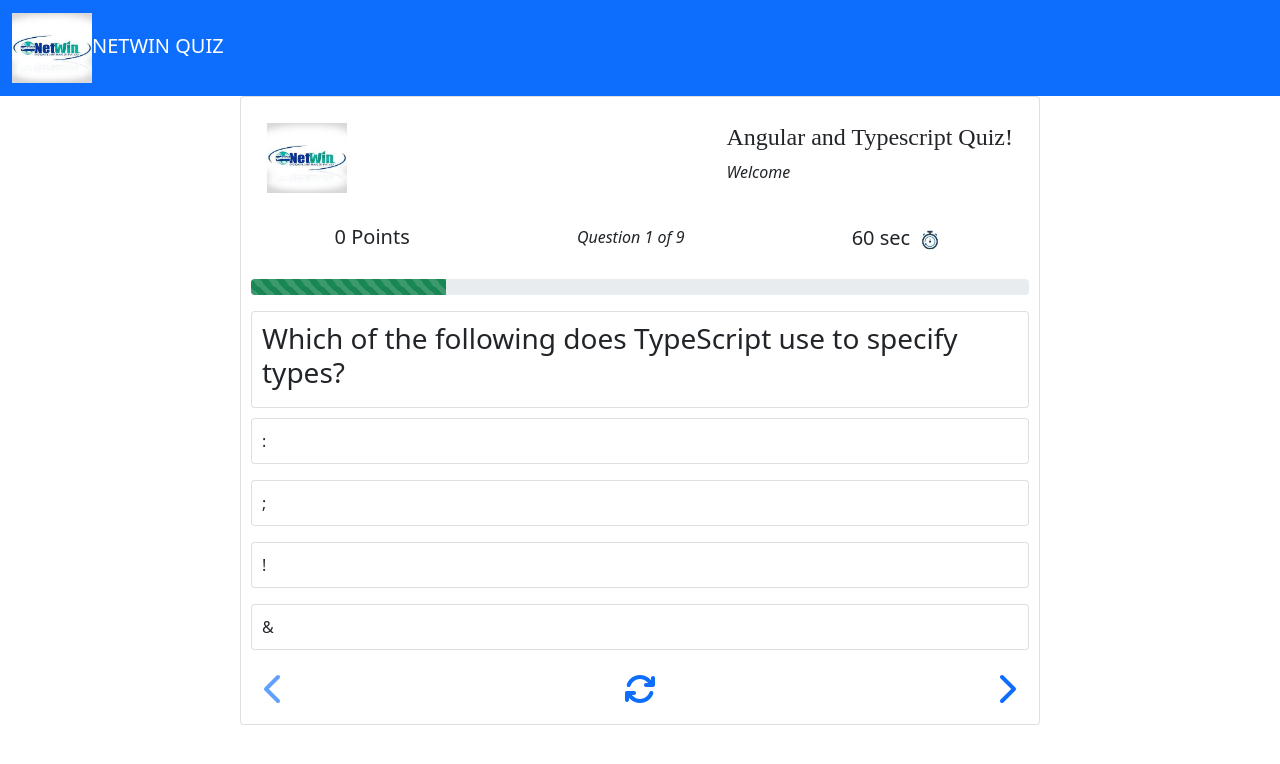
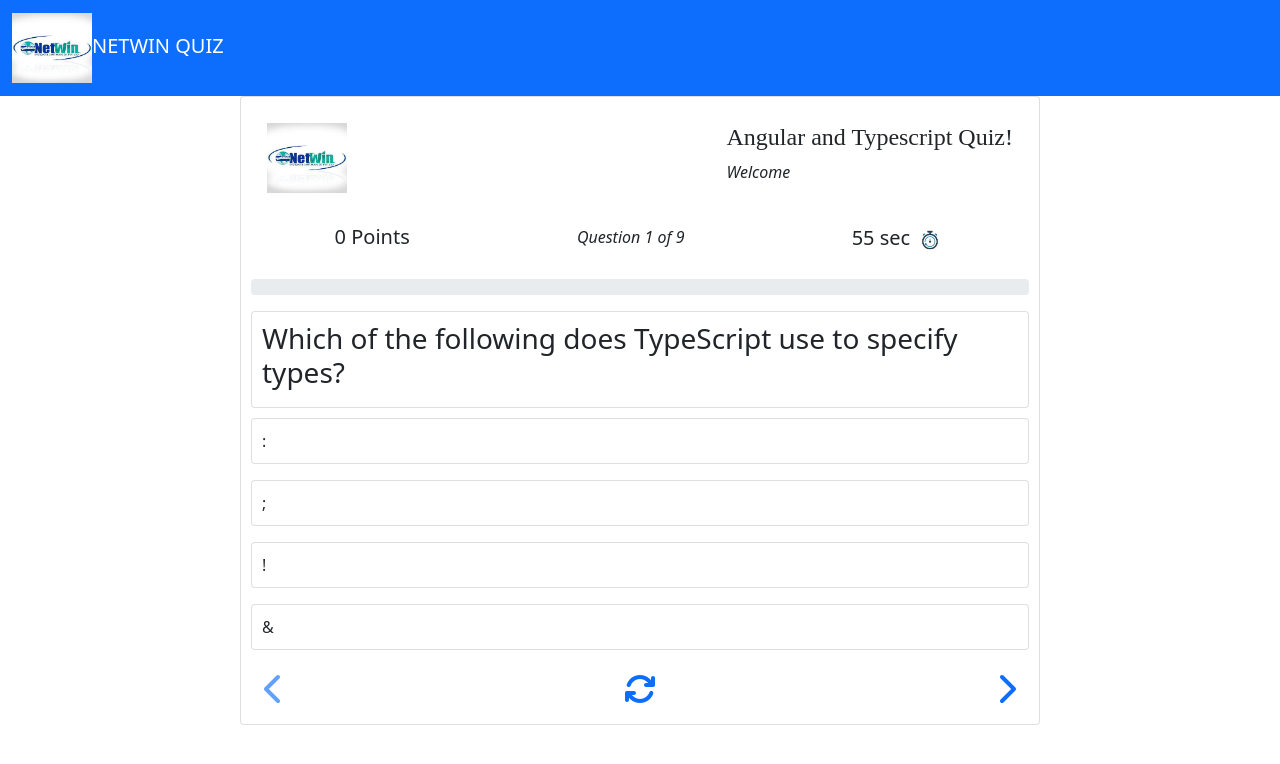
Before and after one commit to komalsonar8/quiz, an Angular app: page /question in a window 1280 px wide. Shown: the top 764 px of the page. Built offline with nearby package versions, Linux system fonts and the light colour scheme.

Commit message:
reset button added

```diff
--- a/src/app/question/question.component.html
+++ b/src/app/question/question.component.html
@@ -23,7 +23,7 @@
             </div>
         </div>
         <div class="progress mb-3">
-            <div class="progress-bar progress-bar-striped bg-success" role="progressbar" style="width: 25%" aria-valuenow="25" aria-valuemin="0" aria-valuemax="100"></div>
+            <div class="progress-bar progress-bar-striped bg-success" role="progressbar" [ngStyle]="{'width':progress1 +'%'}" aria-valuenow="25" aria-valuemin="0" aria-valuemax="100"></div>
           </div>
 
           <div class="question">
@@ -45,7 +45,7 @@
 
           <div class="d-flex justify-content-between">
               <button [disabled]="currentQuestion===0" class="btn" (click)=" previousQuestion()"><i class="fa text-primary fa-chevron-left fa-2x" aria-hidden="true"></i></button>
-              <button class="btn"><i class="fa fa-solid fa-arrows-rotate text-primary fa-2x" aria-hidden="true"></i></button>
+              <button (click)="resetQuiz11()" class="btn"><i class="fa fa-solid fa-arrows-rotate text-primary fa-2x"></i></button>
               <button class="btn" (click)="nextQuesion()"><i class="fa text-primary fa-chevron-right fa-2x" aria-hidden="true"></i></button>
           </div>
     </div>
--- a/src/app/question/question.component.ts
+++ b/src/app/question/question.component.ts
@@ -1,6 +1,8 @@
 import { Component, OnInit } from '@angular/core';
+//import { timeStamp } from 'console';
+import { interval } from 'rxjs';
 import { QuestionService } from '../service/question.service';
-// import { Observable } from 'rxjs';
+import { Observable } from 'rxjs';
 //import 'rxjs/add/operator/map';
 // import { HttpClient } from '@angular/common/http';
 // import 'rxjs/add/observable/throw';
@@ -20,11 +22,16 @@ export class QuestionComponent implements OnInit {
   public currentQuestion:number=0;
   public points : number=0;
   counter=60;
+  currectAnswer:number=0;
+  inCorrectAnswer:number=0;
+  interval$:any;
+  progress1:string="0";
   constructor(private questionService : QuestionService) { }
 
   ngOnInit(): void {
     this.name=localStorage.getItem("name")!;
      this.getAllQuestions();
+     this.startCounter();
 
   }
 
@@ -50,7 +57,65 @@ export class QuestionComponent implements OnInit {
     if(option.correct){
       this.points+=10;
       //this.points=this.points+10;
+
+      this.currectAnswer++;
+      this.currentQuestion++;
+      this.getProgressPercent();
+    }
+    else{
+      this.points-=10;
+      this.currentQuestion++;
+      this.inCorrectAnswer++;
+      this.getProgressPercent();
     }
   }
 
+  startCounter()
+  {
+    this.interval$=interval(1000)
+    .subscribe(val=>{
+      this.counter--;
+      if(this.counter===0)
+      {
+        this.currentQuestion++;
+        this.counter=60;
+        this.points-=10;
+      }
+    });
+    setTimeout(() => {
+      this.interval$.unsubscribe();
+    }, 6000000);
+
+  }
+
+  stopCounter()
+  {
+    this.interval$.unsubsribe();
+    this.counter=0;
+  }
+
+  resetCounter()
+  {
+    this.stopCounter();
+    this.counter=60;
+    this.startCounter();
+
+
+  }
+
+  resetQuiz11()
+  {
+    this.resetCounter();
+    this.getAllQuestions();
+    this.points=0;
+    this.counter=60;
+    this.currentQuestion=0;
+    this.progress1="0";
+  }
+
+  getProgressPercent(){
+    this.progress1=((this.currentQuestion/this.questionList.length)*100).toString();
+    return this.progress1;
+  }
+
 }
```
